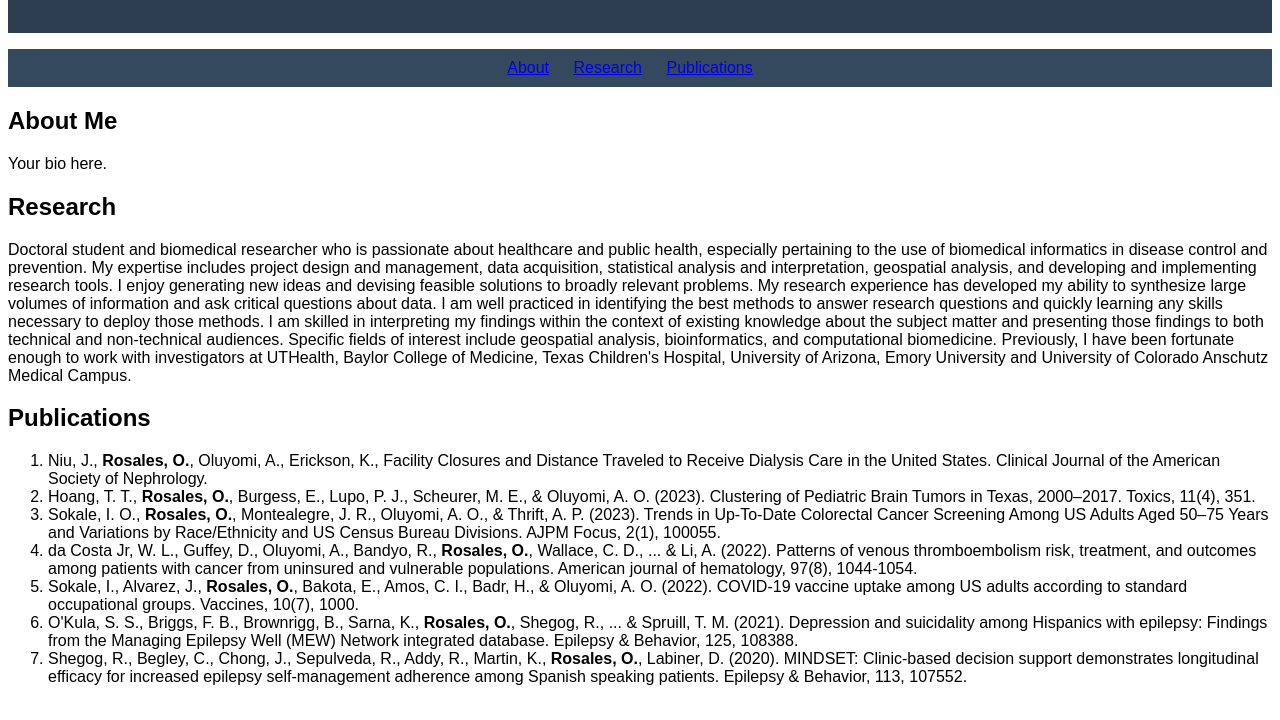
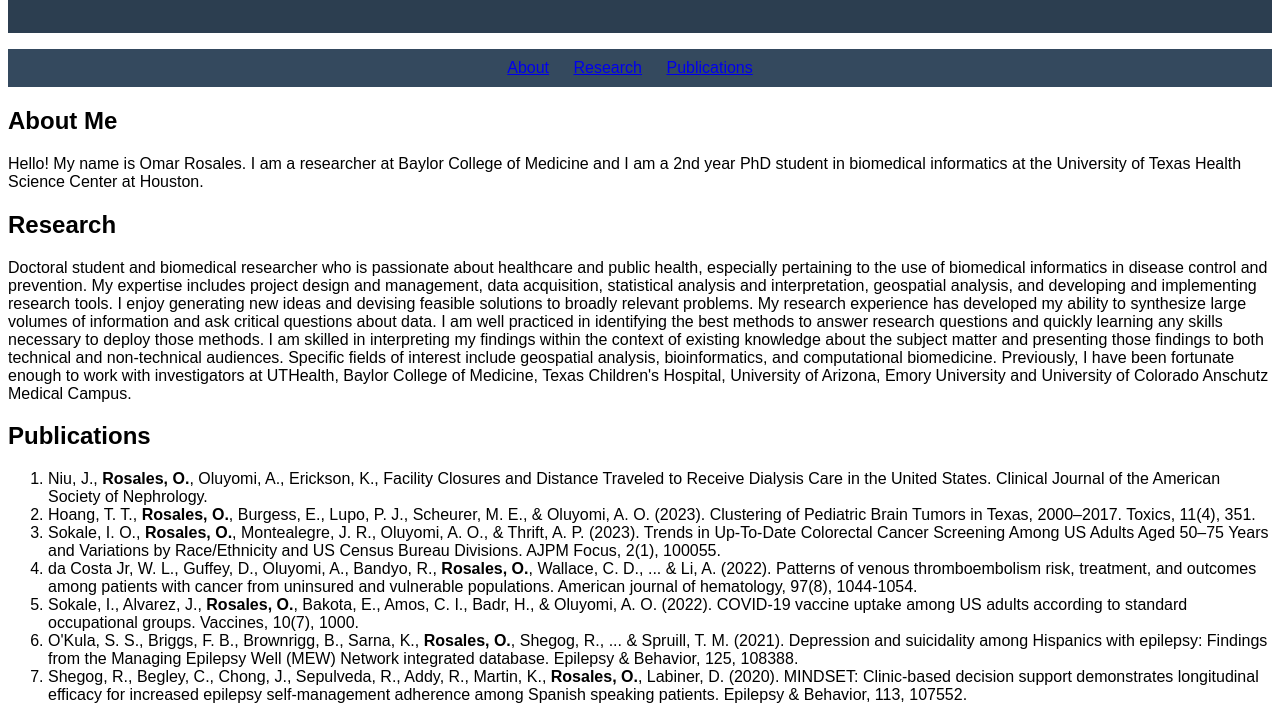
Before and after one commit to Omar-Rosales/Omar-Rosales.github.io, a plain HTML site: page index.html in a window 1280 px wide. Shown: the part 129-849 px from the top of the page. Drawn offline with Linux system fonts and the light colour scheme.

Commit message:
Update index.html

```diff
--- a/index.html
+++ b/index.html
@@ -18,7 +18,7 @@
   </nav>
   <section id="about">
     <h2>About Me</h2>
-    <p>Your bio here.</p>
+    <p>Hello! My name is Omar Rosales. I am a researcher at Baylor College of Medicine and I am a 2nd year PhD student in biomedical informatics at the University of Texas Health Science Center at Houston.</p>
   </section>
   <section id="research">
     <h2>Research</h2>
```
